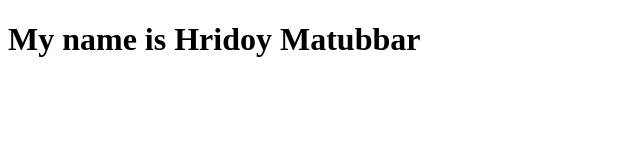
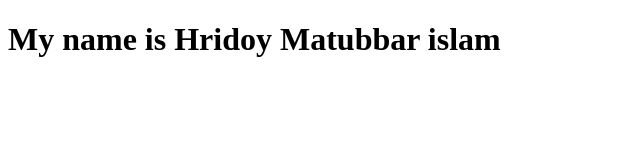
Before and after one commit to hrido684/personal-websites, a plain HTML site: page index.html in a window 1280 px wide. Shown: the whole page, without its empty margins (0-640 px from the left). Drawn offline with Linux system fonts and the light colour scheme.

Commit message:
Update index.html

```diff
--- a/index.html
+++ b/index.html
@@ -6,7 +6,8 @@
     <title>My Personal Website</title>
 </head>
 <body>
-    <h1>My name is Hridoy Matubbar</h1>
+    <h1>My name is Hridoy Matubbar islam</h1>
+
 
 </body>
 </html>
```
